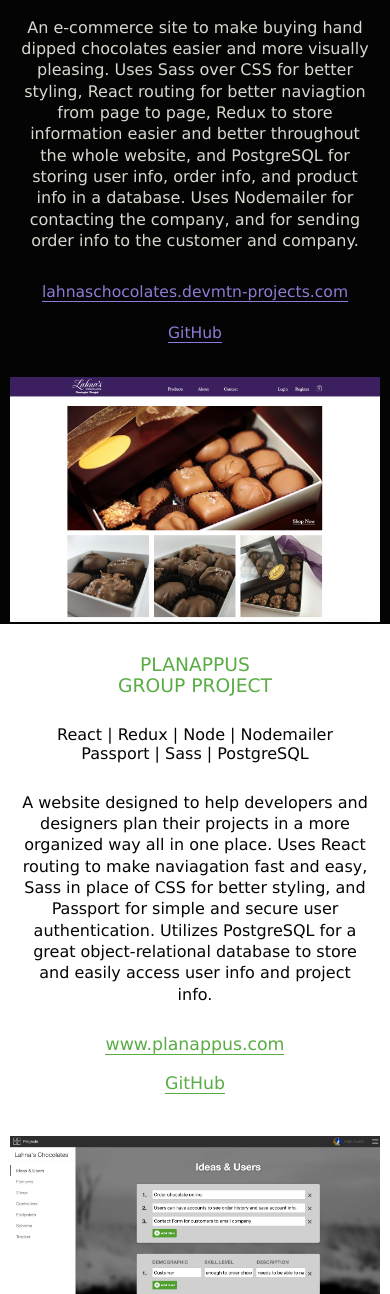
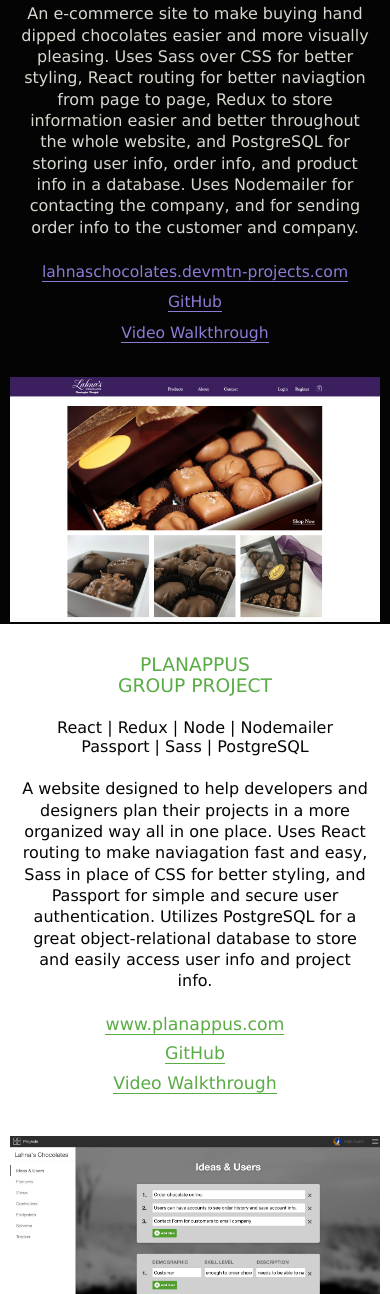
Before and after one commit to awguitar86/my-portfolio, a plain HTML site: page index.html in a window 390 px wide. Shown: the part 2477-3771 px from the top of the page. Drawn offline with Linux system fonts and the light colour scheme.

Commit message:
Added video walkthrough link on both projects and made it responsive.

```diff
--- a/index.html
+++ b/index.html
@@ -114,6 +114,7 @@
                 <div class='projects-top-links'>
                     <a href='http://lahnaschocolates.devmtn-projects.com' target='_blank'>lahnaschocolates.devmtn-projects.com</a>
                     <a href='https://github.com/awguitar86/Lahnas-Chocolate' target='_blank'>GitHub</a>
+                    <a href="https://www.youtube.com/watch?v=ramK53r4dTs&t=25s" target='_blank'>Video Walkthrough</a>
                 </div>
             </div>
             <div class='projects-top-right'>
@@ -141,6 +142,7 @@
                     <div class='projects-bottom-links'>
                         <a href='http://www.planappus.com/' target='_blank'>www.planappus.com</a>
                         <a href='https://github.com/Appr/Appr' target='_blank'>GitHub</a>
+                        <a href="https://www.youtube.com/watch?v=pi9_j277W0Q&t=1s" target='_blank'>Video Walkthrough</a>
                     </div>
                 </div>
                 <div class='projects-bottom-image'>
--- a/portfolio.scss
+++ b/portfolio.scss
@@ -176,12 +176,13 @@
 }
 
 .projects-top-left {
-    height: 300px;
-    width: 550px;
+    height: 400px;
+    width: 600px;
     display: flex;
     flex-direction: column;
     align-items: flex-start;
     justify-content: space-around;
+    // border: solid yellow;
     h2 {
         color: $purple;
         font-family: $font;
@@ -213,8 +214,12 @@
 
 .projects-top-links {
     width: 600px;
+    height: 70px;
     display: flex;
     justify-content: flex-start;
+    align-items: center;
+    flex-wrap: wrap;
+    // border: solid red;
     a {
         color: $purple;
         cursor: pointer;
@@ -295,14 +300,15 @@
 }
 
 .projects-bottom-links {
-    width: 610px;
+    width: 550px;
     display: flex;
-    justify-content: flex-start;
+    justify-content: space-between;
+    // border: solid;
     a {
         color: $green;
         cursor: pointer;
         font-family: $font;
-        margin-right: 50px;
+        // margin-right: 50px;
         text-decoration: none;
         border-bottom: solid 1px $green;
         font-size: 13pt;
@@ -418,20 +424,26 @@
     .projects-top-left {
         width: 500px;
     }
+    .projects-top-links {
+        width: 500px;
+    }
     .projects-bottom-right {
+        width: 500px;
+    }
+    .projects-bottom-links {
         width: 500px;
     }
 }
 
 @media only screen and (max-width: 1200px) {
     .projects-top {
-        height: 870px;
+        height: 900px;
         h2 {
             margin-top: 30px;
         }
     }
     .project-top-body {
-        height: 775px;
+        height: 820px;
         flex-direction: column;
         justify-content: space-between;
         align-items: center;
@@ -439,7 +451,7 @@
     }
     .projects-top-left {
         width: 610px;
-        height: 275px;
+        height: 320px;
         justify-content: space-between;
         align-items: center;
         // border: solid red;
@@ -451,7 +463,12 @@
         }
     }
     .projects-top-links {
-        justify-content: space-around;
+        height: 80px;
+        flex-direction: column;
+        justify-content: space-between;
+        a {
+            margin-right: 0;
+        }
     }
     .projects-top-right {
         margin-bottom: -3px;
@@ -486,9 +503,6 @@
         p {
             text-align: center;
         }
-    }
-    .projects-bottom-links {
-        justify-content: space-around;
     }
     .projects-bottom-image {
         display: initial;
@@ -566,7 +580,7 @@
         height: 800px;
     }
     .projects-top-left {
-        width: 81vw;
+        width: 90vw;
         h2 {
             font-size: 16pt;
         }
@@ -673,7 +687,7 @@
         }
     }
     .projects-bottom-links {
-        height: 70px;
+        height: 80px;
         flex-direction: column;
         align-items: center;
         justify-content: space-between;
@@ -737,7 +751,7 @@
         }
     }
     .projects-top-links {
-        height: 60px;
+        height: 80px;
     }
     .projects-top-right {
         img {
@@ -777,9 +791,6 @@
             margin: 0;
         }
     }
-    .projects-bottom-links {
-        height: 60px;
-    }
     .projects-bottom-image {
         img {
             width: 95vw;
@@ -793,7 +804,7 @@
     }
 }
 
-@media only screen and (max-width: 415px) {
+@media only screen and (max-width: 420px) {
     .home {
         height: 700px;
     }
```
Also changed, not shown: portfolio.css, 1 other file.
